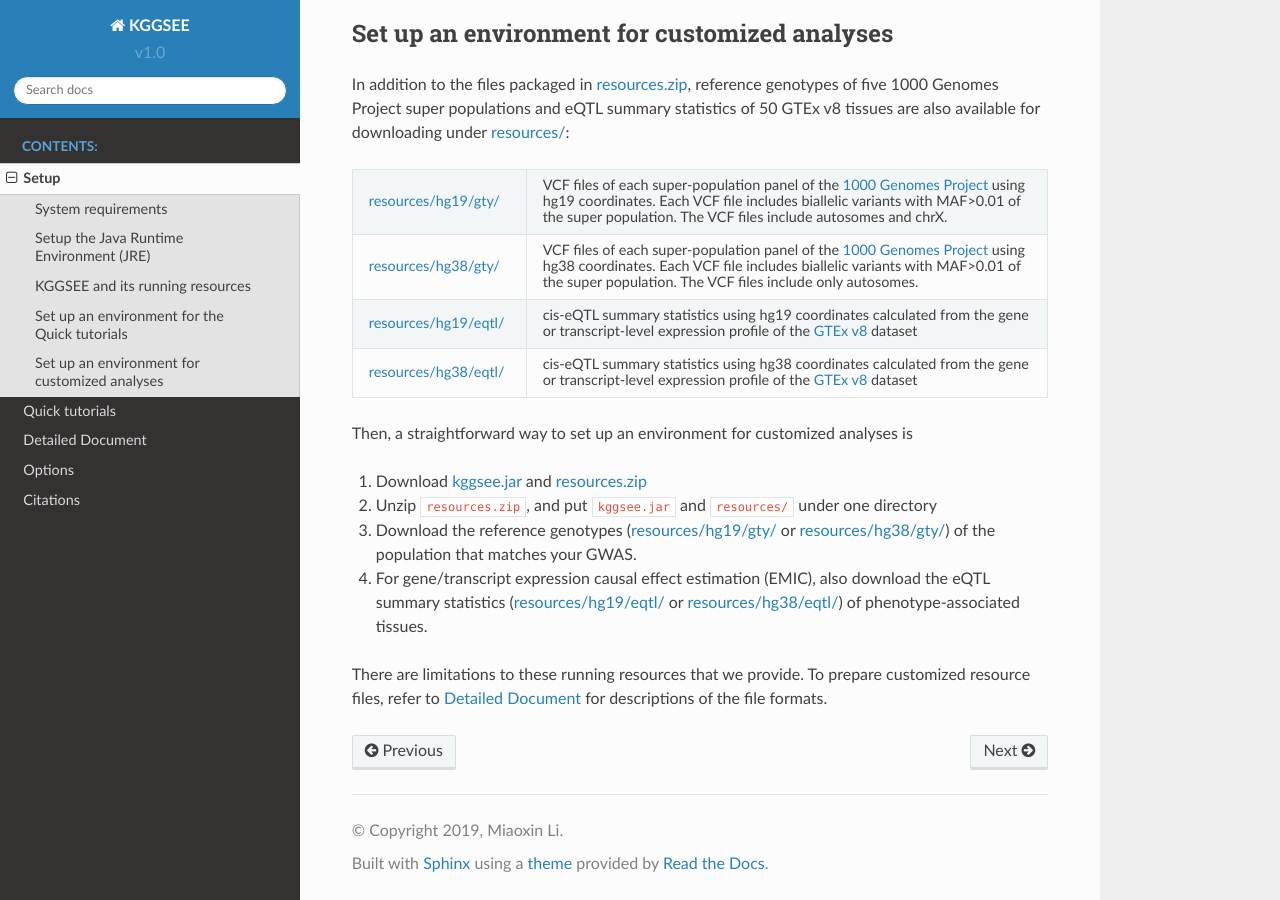
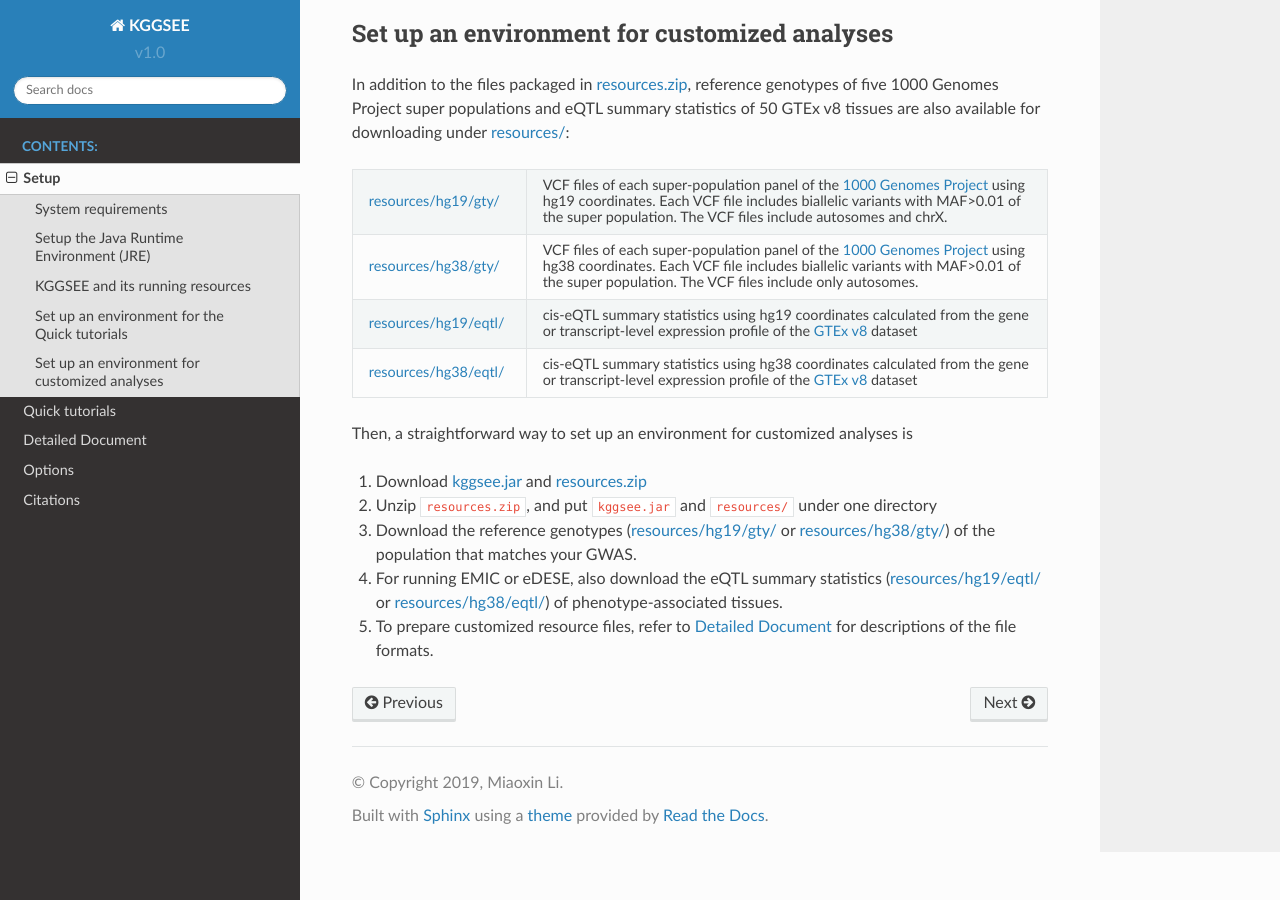
Before and after one commit to pmglab/KGGSEE, a Sphinx documentation site: the page built from doc/source/setup.rst, in a window 1280 px wide and 900 px high, scrolled down 1949 px. Built offline with Sphinx 7.4.7 and the Read the Docs theme 2.0.0, drawn with Linux system fonts in a browser that asks for light colours.

Commit message:
Update setup.rst

```diff
--- a/doc/source/setup.rst
+++ b/doc/source/setup.rst
@@ -134,6 +134,5 @@ Then, a straightforward way to set up an environment for customized analyses is
 #. Download `kggsee.jar <https://pmglab.top/kggsee/download/lib/v1/kggsee.jar>`_ and `resources.zip <https://mailsysueducn-my.sharepoint.com/:u:/g/personal/limiaoxin_mail_sysu_edu_cn/EYhQXE95WZFMqERo_xNOhZUB8lGeyTwPuiWM26AX8CHP8Q?e=PwbMoa>`_
 #. Unzip ``resources.zip``, and put ``kggsee.jar`` and ``resources/`` under one directory
 #. Download the reference genotypes (`resources/hg19/gty/ <https://mailsysueducn-my.sharepoint.com/:f:/g/personal/limiaoxin_mail_sysu_edu_cn/Etg8dblAlUtGhtyN9RO49e0BvkXzgZj6Byy7PtNOUdLMMA?e=ks1hm1>`_ or `resources/hg38/gty/ <https://mailsysueducn-my.sharepoint.com/:f:/g/personal/limiaoxin_mail_sysu_edu_cn/Ep3EPaJSEqtAk_Eh7I7X4OwB9MDNe-LEwGUTFGC1V__O-A?e=d3KbyH>`_) of the population that matches your GWAS.
-#. For gene/transcript expression causal effect estimation (EMIC), also download the eQTL summary statistics (`resources/hg19/eqtl/ <https://mailsysueducn-my.sharepoint.com/:f:/g/personal/limiaoxin_mail_sysu_edu_cn/EnhWhqLUNcpOrh6O3enFvCUBRvQ13v2970tcpOnNmmlKyg?e=1jkl06>`_ or `resources/hg38/eqtl/ <https://mailsysueducn-my.sharepoint.com/:f:/g/personal/limiaoxin_mail_sysu_edu_cn/EtWxtqj5HTRHsEw4IiZ9xAMBu9S8Defi67pmL3_rNUjb9w?e=ufFapJ>`_) of phenotype-associated tissues.
-
-There are limitations to these running resources that we provide. To prepare customized resource files, refer to :ref:`Detailed Document <detailed_document>` for descriptions of the file formats.
+#. For running EMIC or eDESE, also download the eQTL summary statistics (`resources/hg19/eqtl/ <https://mailsysueducn-my.sharepoint.com/:f:/g/personal/limiaoxin_mail_sysu_edu_cn/EnhWhqLUNcpOrh6O3enFvCUBRvQ13v2970tcpOnNmmlKyg?e=1jkl06>`_ or `resources/hg38/eqtl/ <https://mailsysueducn-my.sharepoint.com/:f:/g/personal/limiaoxin_mail_sysu_edu_cn/EtWxtqj5HTRHsEw4IiZ9xAMBu9S8Defi67pmL3_rNUjb9w?e=ufFapJ>`_) of phenotype-associated tissues.
+#. To prepare customized resource files, refer to :ref:`Detailed Document <detailed_document>` for descriptions of the file formats.
```
